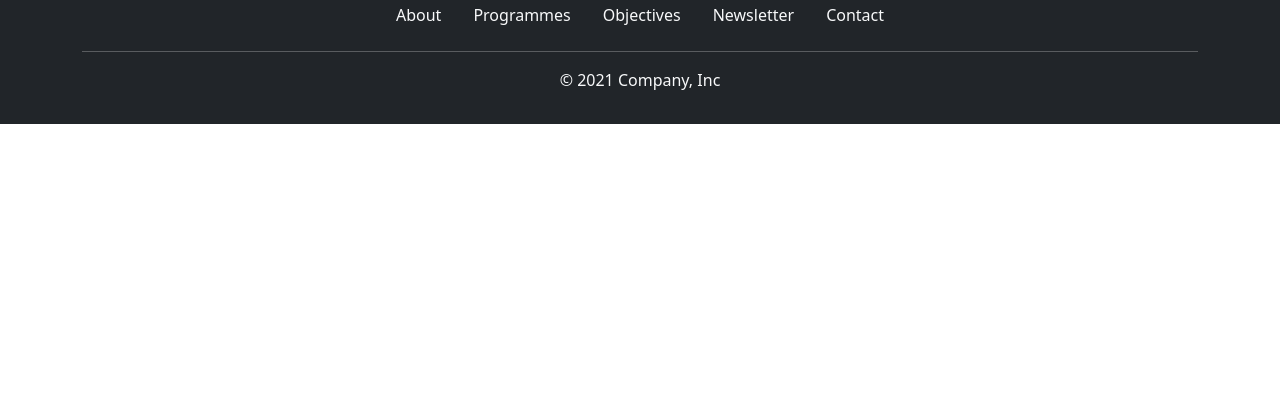
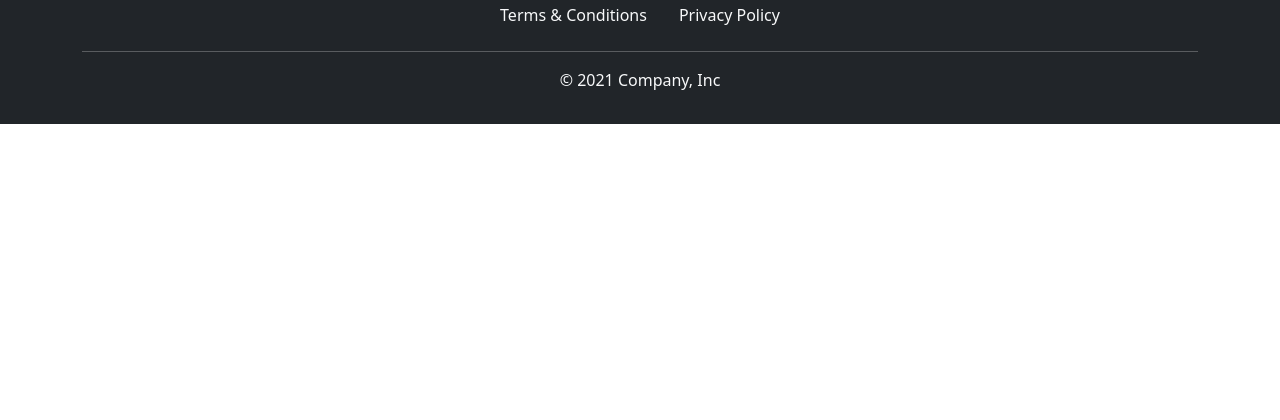
Before and after one commit to FIID-India/FIID-India-website, a Django app: template templates/base.html in a window 1280 px wide. Shown: the part 142-562 px from the top of the page. Run offline with Django 3.2, Linux system fonts and the light colour scheme; the template is opened without the code that fills it, so the values that code supplies are empty; some libraries are stand-ins or nearby versions.

Commit message:
edited footer.html and base.html file

```diff
--- a/templates/base.html
+++ b/templates/base.html
@@ -32,7 +32,7 @@
         {% include "navbar.html" %}
         {% if messages %}
             {% for message in messages %}
-            <div style="margin-bottom: 0 !important; height:60px; transition: 1s ease-in-out;" class="alert alert-dismissible {% if message.tags %}{{ message.tags }}{% endif %}" id="alert" role="alert">
+            <div style="margin-bottom: 0 !important;" class="alert alert-dismissible {% if message.tags %}{{ message.tags }}{% endif %}" id="alert" role="alert">
                 <div class="text-center">
                     {{message}}
                 </div>
--- a/templates/footer.html
+++ b/templates/footer.html
@@ -2,11 +2,8 @@
 <!-- Footer -->
 <footer class="py-3 bg-dark">
     <ul class="nav justify-content-center mb-3">
-      <li class="nav-item"><a href="#" class="nav-link px-3 text-light">About</a></li>
-      <li class="nav-item"><a href="#" class="nav-link px-3 text-light">Programmes</a></li>
-      <li class="nav-item"><a href="#" class="nav-link px-3 text-light">Objectives</a></li>
-      <li class="nav-item"><a href="#" class="nav-link px-3 text-light">Newsletter</a></li>
-      <li class="nav-item"><a href="#" class="nav-link px-3 text-light">Contact</a></li>
+      <li class="nav-item"><a href="#" class="nav-link px-3 text-light">Terms & Conditions</a></li>
+      <li class="nav-item"><a href="#" class="nav-link px-3 text-light">Privacy Policy</a></li>
     </ul>
     <div class="container">
       <hr style="color: #ffff;">
```
